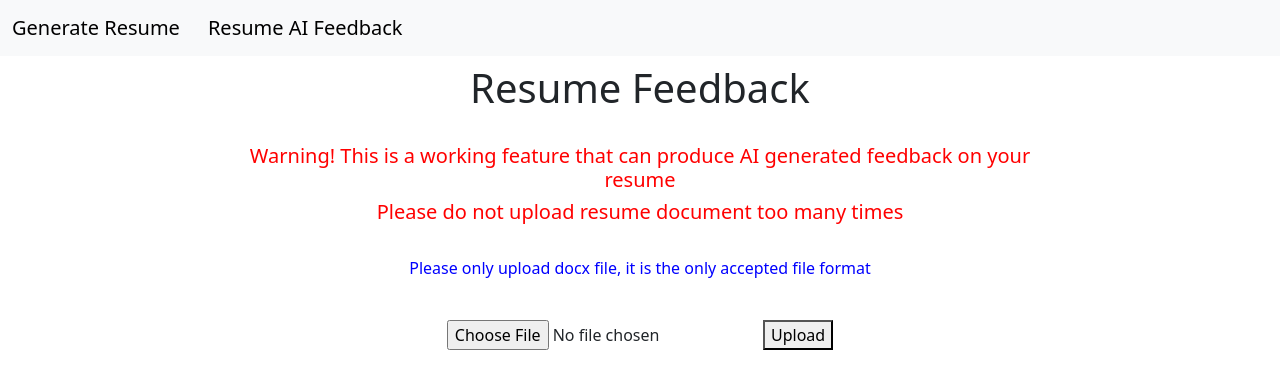
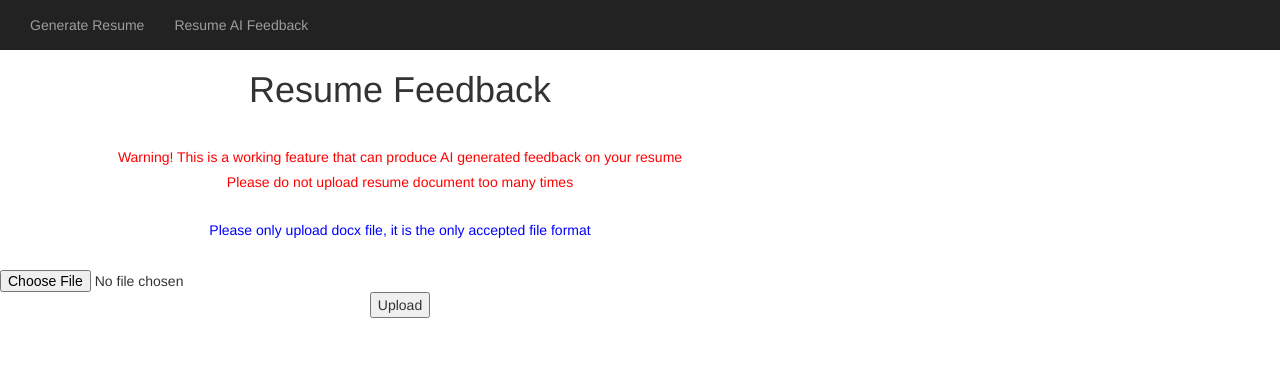
Before and after one commit to mariooohzc/rizzume, a FastAPI app: page /docx-submit in a window 1280 px wide. Shown: the top 389 px of the page. Run offline with FastAPI, Linux system fonts and the light colour scheme; some libraries are stand-ins or nearby versions.

Commit message:
fixed navbar and bootstrap css link and edited build.yml to include html files

```diff
--- a/templates/docx_upload4AI.html
+++ b/templates/docx_upload4AI.html
@@ -2,21 +2,22 @@
 <html lang="en">
 <head>
     <meta charset="UTF-8">
-    <link href="https://cdn.jsdelivr.net/npm/bootstrap@5.3.3/dist/css/bootstrap.min.css" rel="stylesheet" integrity="sha384-QWTKZyjpPEjISv5WaRU9OFeRpok6YctnYmDr5pNlyT2bRjXh0JMhjY6hW+ALEwIH" crossorigin="anonymous">
+    <link rel="stylesheet" href="https://maxcdn.bootstrapcdn.com/bootstrap/3.4.1/css/bootstrap.min.css">
     <script src="https://cdn.jsdelivr.net/npm/bootstrap@5.3.3/dist/js/bootstrap.bundle.min.js" integrity="sha384-YvpcrYf0tY3lHB60NNkmXc5s9fDVZLESaAA55NDzOxhy9GkcIdslK1eN7N6jIeHz" crossorigin="anonymous"></script>
     <meta name="viewport" content="width=device-width, initial-scale=1.0">
     <title>Resume Feedback</title>
 
 </head>
 <body>
-    <!-- menu bar -->
-    <nav class="navbar navbar-expand-lg bg-body-tertiary">
-        <div class="container-fluid">
-            <a class="navbar-brand" href="/">Generate Resume</a>
-        <div class="container-fluid">
-            <a class="navbar-brand" href="/docx-submit">Resume AI Feedback</a>
-        </div>
-    </nav>
+        <!-- menu bar -->
+        <nav class = "navbar-inverse bg-body-tertiary">
+            <div class="container-fluid">
+                <ul class = "nav navbar-nav">
+                    <li><a class="nav navbar-nav" href="/">Generate Resume</a></li>
+                    <li><a class = "nav navbar-nav" href="/docx-submit">Resume AI Feedback</a></li>
+                </ul>
+            </div>
+        </nav>
 
     <div class="mx-auto p-2" style="width: 800px;">
 
```
Also changed, not shown: templates/index.html (+6 -5 lines), .github/workflows/build.yml.
